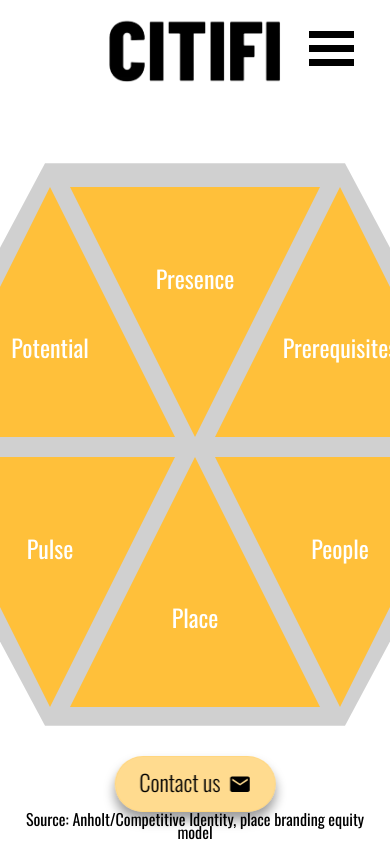
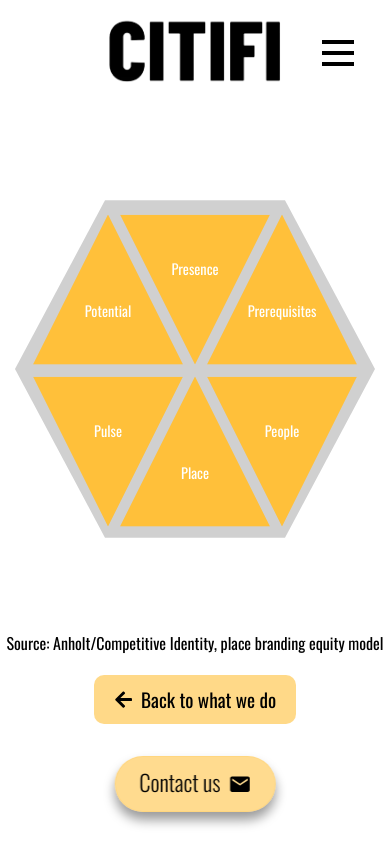
Before and after one commit to thecodingrunner/citifi-vite, a React (Vite) app: page /strategy in a window 390 px wide. Built offline with nearby package versions, Linux system fonts and the light colour scheme.

Commit message:
Remove socials page and replace with linkedin links. Improve general UI/UX and responsiveness.

```diff
--- a/src/App.jsx
+++ b/src/App.jsx
@@ -8,7 +8,7 @@ import Who from './pages/who/Who';
 import Strategy2 from './pages/strategy2/Strategy2';
 import Contact from './components/navbar/contact/Contact';
 import Experience from './pages/experience/Experience';
-import Socials from './pages/socials/Socials';
+// import Socials from './pages/socials/Socials';
 
 
 function App() {
@@ -24,7 +24,7 @@ function App() {
           <Route path='/what' element={<What />} ></Route>
           <Route path='/who' element={<Who />} ></Route>
           <Route path='/experience' element={<Experience />} ></Route>
-          <Route path='/socials' element={<Socials />} ></Route>
+          {/* <Route path='/socials' element={<Socials />} ></Route> */}
         </Routes>
       </div>
       <Contact />
--- a/src/components/navbar/contact/contact.css
+++ b/src/components/navbar/contact/contact.css
@@ -13,6 +13,7 @@
     align-items: center;
     gap: 8px;
     z-index: 999;
+    flex-wrap: nowrap;
 
     /* Add glass effect blur and border */
     backdrop-filter: blur(20px) saturate(180%);
@@ -25,6 +26,7 @@
 
 .contact-float span {
     padding-bottom: 5px;
+    text-wrap: nowrap;
 }
 
 .contact-popup {
--- a/src/components/navbar/navbar/Navbar.jsx
+++ b/src/components/navbar/navbar/Navbar.jsx
@@ -20,7 +20,7 @@ const Navbar = () => {
             <CustomLink to='/what' className='link' >What we do</CustomLink>
             <CustomLink to='/who' className='link' >Who we are</CustomLink>
             <CustomLink to='/experience' className='link' onClick={showMenu}>Our experience</CustomLink>
-            <CustomLink to='/socials' className='link' onClick={showMenu}>Socials</CustomLink>
+            <li><a href='https://www.linkedin.com/in/brendanmoffett/recent-activity/all/' className='link' onClick={showMenu} target='_blank'>LinkedIn</a></li>
         </ul>
 
         <button className={`hamburger`} onClick={showMenu} name='hamburger'>
@@ -33,7 +33,7 @@ const Navbar = () => {
             <CustomLink to='/what' className='link' onClick={showMenu}>What we do</CustomLink>
             <CustomLink to='/who' className='link' onClick={showMenu}>Who we are</CustomLink>
             <CustomLink to='/experience' className='link' onClick={showMenu}>Our experience</CustomLink>
-            <CustomLink to='/socials' className='link' onClick={showMenu}>Socials</CustomLink>
+            <li><a href='https://www.linkedin.com/in/brendanmoffett/recent-activity/all/' className='link' onClick={showMenu} target='_blank'>LinkedIn</a></li>
         </div>
     </nav>
   )
--- a/src/components/navbar/navbar/navbar.css
+++ b/src/components/navbar/navbar/navbar.css
@@ -44,6 +44,7 @@ ul {
     list-style: none;
     display: flex;
     gap: 20px;
+    align-items: center;
 }
 
 .link {
@@ -51,14 +52,23 @@ ul {
     font-size: 1.4rem;
     color: inherit;
     font-weight: 300;
+    padding: 5px 10px;
+    border-radius: 5px;
+    transition: ease 0.2s;
 }
 
 .link:hover {
-    color: var(--text-gray);
+    background-color: rgba(0, 0, 0, 0.1);
+    backdrop-filter: blur(20px) saturate(180%);
 }
 
 .active {
-    color: var(--text-yellow);
+
+    .link {
+        background-color: rgba(255, 192, 58, 0.6);
+        backdrop-filter: blur(20px) saturate(180%);
+    }
+    /* color: var(--text-yellow); */
 }
 
 .hamburger-menu {
@@ -97,8 +107,14 @@ ul {
     border: none;
 }
 
+:root {
+    --bar-height: 4px;
+    --bar-gap: 7px;
+}
+
+
 .top-animate {
-    transform: translateY(14px) rotateZ(45deg);
+    transform: translateY(calc(var(--bar-height) + var(--bar-gap))) rotateZ(45deg);
 }
 
 .middle-animate {
@@ -106,12 +122,12 @@ ul {
 }
 
 .bottom-animate {
-    transform: translateY(-14px) rotateZ(-45deg);
+    transform: translateY(-11px) rotateZ(-45deg);
 }
 
 /* SMALL DEVICES */
 
-@media screen and (max-width: 700px) {
+@media screen and (max-width: 880px) {
     .main-menu {
         display: none;
     }
@@ -124,25 +140,22 @@ ul {
     .hamburger {
         display: block;
         position: absolute;
-        top: 30px;
+        top: 50%;
+        transform: translateY(-50%);
         right: 30px;
         font-size: 3rem;
     }
 
     .bar {
         content: '';
-        width: 2.8rem;
-        height: 7px;
+        width: 2rem;
+        height: 4px;
         background-color: black;
         transition: ease 1s;
     }
 
-    .bar-top {
-        margin-bottom: 7px;
-    }
-
-    .bar-middle {
-        margin-bottom: 7px;
+    .bar-top, .bar-middle {
+        margin-bottom: var(--bar-gap);
     }
 
     .show {
--- a/src/pages/experience/experience.css
+++ b/src/pages/experience/experience.css
@@ -1,5 +1,5 @@
 .experience-body {
-    width: 100vw;
+    width: 100%;
     min-height: 100vh;
     justify-content: center;
     align-items: center;
@@ -96,6 +96,7 @@
 @media screen and (max-width: 700px) {
     .experience-body {
         grid-template-columns: repeat(1, 1fr);
+        padding-bottom: 100px;
     }
 
     .experience-hex {
--- a/src/pages/strategy/Strategy.jsx
+++ b/src/pages/strategy/Strategy.jsx
@@ -2,6 +2,8 @@ import React, { useState } from 'react'
 import './strategy.css'
 import { MdArrowForwardIos } from "react-icons/md";
 import { Link } from 'react-router-dom';
+import { FaArrowRight } from 'react-icons/fa';
+import { FaArrowLeft } from "react-icons/fa";
 
 const Strategy = () => {
   const [triangle1, settriangle1] = useState(false);
@@ -32,6 +34,7 @@ const Strategy = () => {
 
   return (
     <div className='strategy-body'>
+    <div className="hex-cluster">
       <button className={`triangle triangle-up triangle1 ${triangle1 ? 'viewTriangle viewTriangle1' : ''}`} onClick={setTriangle1}>Potential</button>
       <button className={`triangle triangle-up triangle2 ${triangle2 ? 'viewTriangle viewTriangle2' : ''}`} onClick={setTriangle2}>Place</button>
       <button className={`triangle triangle-up triangle3 ${triangle3 ? 'viewTriangle viewTriangle3' : ''}`} onClick={setTriangle3}>Prerequisites</button>
@@ -39,6 +42,14 @@ const Strategy = () => {
       <button className={`triangle triangle-down triangle5 ${triangle5 ? 'viewTriangle viewTriangle5' : ''}`} onClick={setTriangle5}>Pulse</button>
       <button className={`triangle triangle-down triangle6 ${triangle6 ? 'viewTriangle viewTriangle6' : ''}`} onClick={setTriangle6}>People</button>
       <div className='hex grey-hex'></div>
+    </div>
+
+          <div className='reference'>
+        Source: Anholt/Competitive Identity, place branding equity model
+      </div>
+      <Link to="/what" className="strategy-link">
+        <FaArrowLeft /> Back to what we do
+      </Link>
 
       <div className={`text ${triangle1 ? ' textTriangle1' : ''}`}>
         <h1>Potential</h1>
@@ -71,9 +82,7 @@ const Strategy = () => {
         <p className='flash'>Click to exit</p>
       </div>
 
-      <div className='reference'>
-        Source: Anholt/Competitive Identity, place branding equity model
-      </div>
+
 
       {/* <Link to='/strategy2' className='arrow-right'>
         <MdArrowForwardIos />
--- a/src/pages/strategy/strategy.css
+++ b/src/pages/strategy/strategy.css
@@ -2,6 +2,42 @@
     overflow: hidden;
     height: 100vh;
     position: relative;
+    display: flex;
+    flex-direction: column;
+    align-items: center;
+    justify-content: center;
+    gap: 20px;
+}
+
+.hex-cluster {
+    position: relative; /* was: position: absolute; inset: 0; */
+    width: 100%;
+    flex: 1;
+    transform-origin: center center;
+}
+
+.strategy-body .strategy-link {
+    z-index: 101;
+    position: absolute;
+    left: 20px;
+    bottom: 20px;
+    display: flex;
+    align-items: center;
+    gap: 8px;
+    color: black;
+    text-decoration: none;
+    font-size: 1.2rem;
+
+}
+
+.strategy-body .strategy-link:hover {
+    color: var(--text-yellow);
+}
+
+.reference {
+    position: static; /* was: position: absolute; bottom: 0; ... */
+    transform: none;
+    text-align: center;
 }
 
 .triangle {
@@ -20,7 +56,7 @@
 }
 
 .triangle:focus, .triangle:hover {
-    font-size: 2rem;
+
     font-weight: 700;
     outline: none;
 }
@@ -134,12 +170,6 @@
     opacity: 1;
 }
 
-.reference {
-    position: absolute;
-    bottom: 20px;
-    left: calc(50% - 190px);
-}
-
 .arrow-right {
     font-size: 7rem;
     position: fixed;
@@ -169,6 +199,16 @@
 
 /* SMALL DEVICES */
 
+@media screen and (max-width: 700px) {
+        .strategy-body .strategy-link {
+        position: static;
+    }
+
+        .hex-cluster {
+        transform: scale(0.7);
+    }
+}
+
 @media screen and (max-width: 850px) {
     .arrow-right {
         font-size: 4rem;
@@ -181,16 +221,19 @@
         width: 70vw;
     }
 
-    .reference {
-        position: absolute;
-        bottom: 5px;
-        left: calc(50% - 47.5vw);
-        width: 95vw;
-        text-align: center;
-        line-height: 0.8rem;
+    .hex-cluster {
+        transform: scale(0.7);
     }
+
+    .strategy-body {
+        padding-top: 100px;
+    }
+
 
 }
 
 @media screen and (max-width: 500px) {
+    .hex-cluster {
+        transform: scale(0.6);
+    }
 }
--- a/src/pages/what/What.jsx
+++ b/src/pages/what/What.jsx
@@ -1,6 +1,7 @@
 import React, { useEffect, useState } from "react";
 import "./what.css";
 import { Link } from "react-router-dom";
+import { FaArrowRight } from "react-icons/fa";
 
 const What = () => {
   const [hex1active, sethex1active] = useState(false);
@@ -140,7 +141,7 @@ const What = () => {
 
       {/* <div className='strategy'> */}
       <Link to="/strategy" className="strategy-link">
-        How We Work
+        How We Work <FaArrowRight />
       </Link>
       {/* </div> */}
     </div>
--- a/src/pages/what/what.css
+++ b/src/pages/what/what.css
@@ -1,3 +1,10 @@
+.what-body {
+    display: flex;
+    height: 100vh;
+    align-items: center;
+    justify-content: center;
+}
+
 .no-overflow {
     /* position: relative; */
     overflow: hidden;
@@ -117,14 +124,20 @@
 .textHex {
     opacity: 0;
     transition: ease 2s;
-    color: white;
     position: absolute;
     width: 50vw;
     z-index: 100;
     text-align: center;
     pointer-events: none;
-    background-color: var(--text-yellow);
+    background-color: white;
     padding: 20px 30px;
+
+        /* Inset shadows for hole effect */
+    box-shadow:
+        inset 0 6px 12px rgba(0, 0, 0, 0.4),
+        inset 0 12px 24px rgba(0, 0, 0, 0.3),
+        inset 0 -4px 8px rgba(0, 0, 0, 0.2),
+        inset 0 0 30px rgba(0, 0, 0, 0.15);
 }
 
 .textHex1 {
@@ -179,13 +192,26 @@ p {
     bottom: 30px;
     left: calc(50% - 80px);
     color: black;
-    font-size: 2rem;
+    font-size: 20px;
     text-decoration: none;
+    align-self: center;
     z-index: 5;
+    align-self: center;
+
+    padding: 10px 20px;
+    border-radius: 10px;
+    background-color: rgba(255, 192, 58, 0.6);
+    backdrop-filter: blur(20px) saturate(180%);
+        transition: ease 0.2s;
+
+    display: flex;
+    align-items: center;
+    justify-content: center;
+    gap: 10px;
 }
 
 .strategy-link:hover {
-    color: var(--text-gray);
+    background-color: rgba(255, 192, 58, 0.2);
 }
 
 .strategy-link:active {
@@ -220,99 +246,94 @@ p {
 @media screen and (max-width: 700px) {
 
     .hexagons {
-        margin-bottom: 100px;
+        position: relative;
+        height: calc(12vh + 750px + 6rem + 250px); /* hex4 bottom + gap */
+        margin-bottom: 40px;
     }
 
-    .hex1 {
-        top: calc(150px);
-        left: calc(50% - 125px);
+    .hex1, .hex2, .hex3, .hex4 {
+        left: 50%;
+        transform: translateX(-50%);
         transition: ease 2s;
         background-color: var(--text-yellow);
     }
 
-    .hex2 {
-        top: calc(400px);
-        left: calc(50% - 125px);
-        transition: ease 2s;
-        background-color: var(--text-yellow);
+    .hex1 { top: 12vh; }
+    .hex2 { top: calc(12vh + 250px + 2rem); }
+    .hex3 { top: calc(12vh + 500px + 4rem); }
+    .hex4 { top: calc(12vh + 750px + 6rem); }
+
+    .strategy-link {
+        position: static; /* flows naturally below .hexagons now */
+        display: flex; /* keep the flex layout from the desktop rule for icon+text alignment */
+        width: fit-content;
+        text-align: center;
+        z-index: 4;
+        margin: 0 auto 120px;
     }
 
-    .hex3 {
-        top: calc(650px);
-        left: calc(50% - 125px);
-        transition: ease 2s;
-        background-color: var(--text-yellow);
-    }
-
-    .hex4 {
-        top: calc(900px);
-        left: calc(50% - 125px);
-        transition: ease 2s;
-        background-color: var(--text-yellow);
-    }
-
-    .strategy-link {
-        position: absolute;
-        top: calc(1150px);
-        z-index: 4;
-        padding-bottom: 150px;
-    }
-
-    .circle {
-        display: none;
-    }
-
+    .circle,
     .large-hex {
         display: none;
     }
 
     h1 {
         font-size: 2rem;
-        /* color: black; */
     }
 
     p {
         font-size: 1.2rem;
     }
 
-    .viewHex1 {
-        transform: translateY(350px) scale(4);
-        background-image: url('../../assets/citifi-background-4.avif');
+    /* Keep the "expanded" hex visuals roughly centered on its own slot */
+    .viewHex1 { transform: translateX(-50%) translateY(150px) scale(4); background-image: url('../../assets/citifi-background-4.avif'); }
+    .viewHex2 { transform: translateX(-50%) translateY(50px) scale(4); background-image: url('../../assets/citifi-background-2.avif'); }
+    .viewHex3 { transform: translateX(-50%) translateY(-50px) scale(4); background-image: url('../../assets/citifi-background-5.avif'); }
+    .viewHex4 { transform: translateX(-50%) translateY(-150px) scale(4); background-image: url('../../assets/citifi-background-1.avif'); }
+
+    /* THIS is the key fix: center the text popup in the viewport, not the page */
+    .textHex {
+        position: fixed;
+        top: 50%;
+        left: 50%;
+        transform: translate(-50%, -50%);
+        width: 90vw;
+        box-sizing: border-box;
+        margin: 0;
+        padding: 12px 16px;
     }
 
-    .viewHex2 {
-        transform: translateY(50px) scale(4);
-        background-image: url('../../assets/citifi-background-2.avif');
+    .textHex h1 {
+        font-size: 1.4rem;
+        margin: 0 0 8px 0;
     }
 
-    .viewHex3 {
-        transform: translateY(-150px) scale(4);
-        background-image: url('../../assets/citifi-background-5.avif');
+    .textHex p {
+        font-size: 0.95rem;
+        line-height: 1.35;
+        margin: 0 0 8px 0;
     }
 
-    .viewHex4 {
-        transform: translateY(-400px) translateX(0px) scale(4);
-        background-image: url('../../assets/citifi-background-1.avif');
+    .textHex .flash {
+        font-size: 0.8rem;
+        margin: 0;
     }
 
-    .textHex {
-        width: 80vw;
-    }
-
-    .textHex2, .textHex1, .textHex3, .textHex4 {
-        left: calc(50% - 40vw);
-        top: calc(50% - 100px);
+    .textHex1,
+    .textHex2,
+    .textHex3,
+    .textHex4 {
+        left: 50%;
+        top: 50%;
     }
 
     .no-overflow {
-        /* position: relative; */
-        overflow: auto;
-        /* height: 100vh; */
+        overflow-y: auto;
         position: relative;
     }
 
     .cutoff {
-        overflow-x: hidden;
+        overflow: hidden;
         height: 100vh;
         position: relative;
     }
```
Also changed, not shown: src/pages/who/Who.jsx (+7 -1 lines), src/pages/who/who.css (+29 -4 lines).
